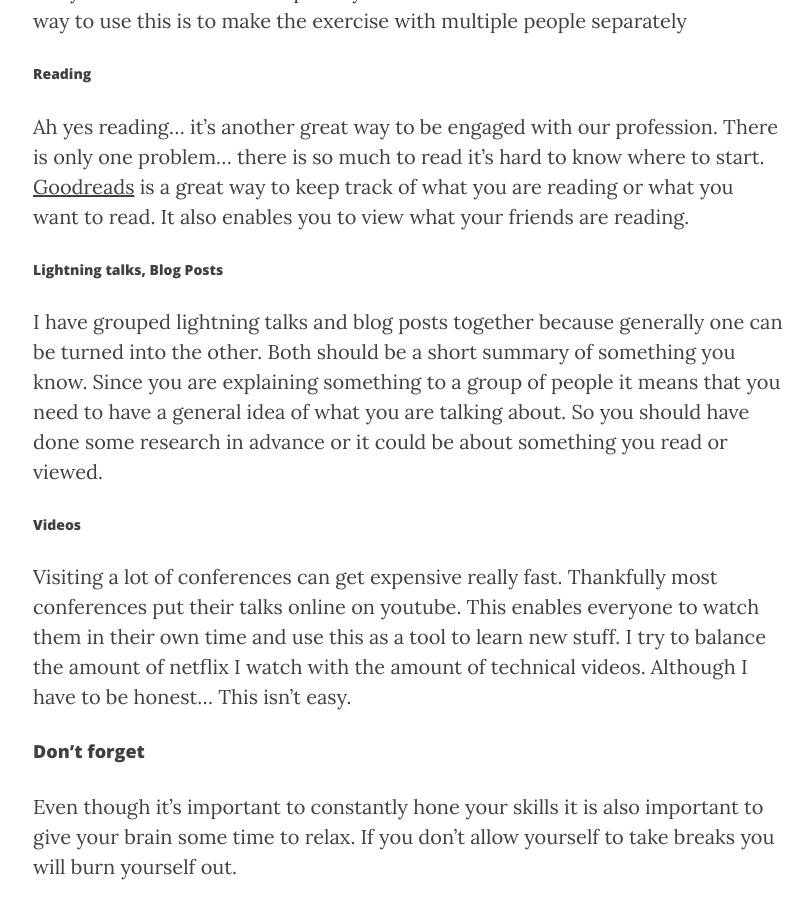
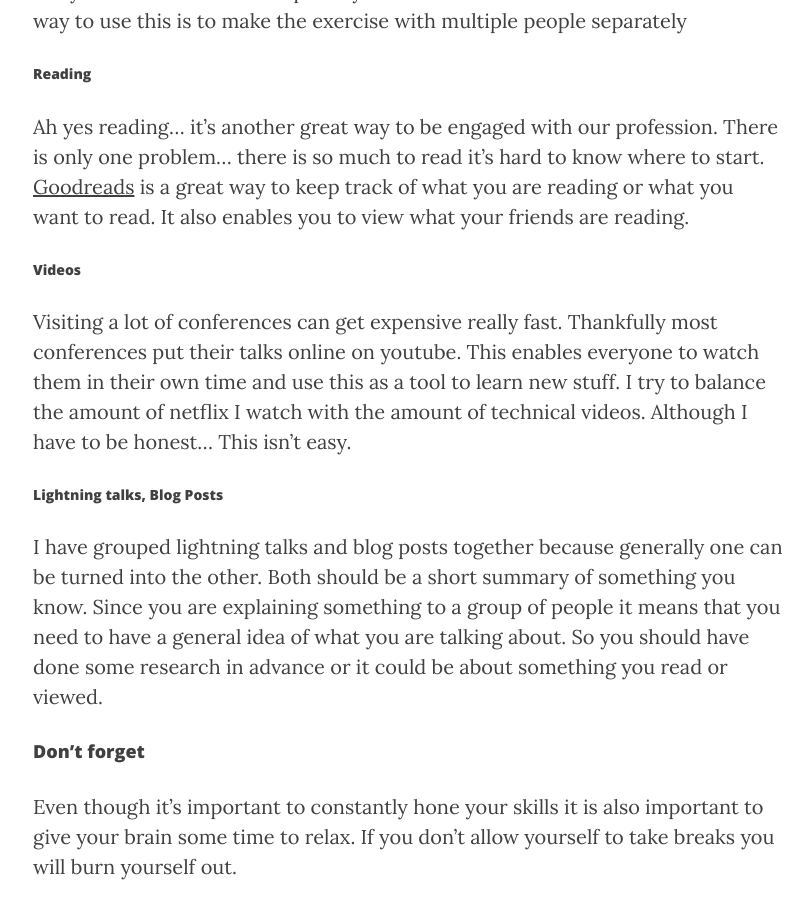
Before and after one commit to tripledio/tripledio.github.io, a Jekyll site: the page built from _posts/2017-10-14-Deliberate-Practice.md, in a window 1280 px wide and 900 px high, scrolled down 1697 px. Shown: the whole window, without its empty margins (232-1044 px from the left). Built offline with Jekyll 4.4.1, drawn with Linux system fonts in a browser that asks for light colours; nearby versions of some CDN libraries.

Commit message:
Change order

```diff
--- a/_posts/2017-10-14-Deliberate-Practice.md
+++ b/_posts/2017-10-14-Deliberate-Practice.md
@@ -43,15 +43,17 @@ A kata can be used for multiple things, you can use it to learn a new language b
 ##### Reading
 Ah yes reading... it's another great way to be engaged with our profession. There is only one problem... there is so much to read
 it's hard to know where to start. [Goodreads](https://goodreads.com) is a great way to keep track of what you are reading or what you want to read. It also enables you to view what your friends are reading.
-##### Lightning talks, Blog Posts
-I have grouped lightning talks and blog posts together because generally one can be turned into the other.
-Both should be a short summary of something you know. Since you are explaining something to a group of people it means that you need to have a general idea of what you are talking about.
-So you should have done some research in advance or it could be about something you read or viewed.
+
 ##### Videos
 Visiting a lot of conferences can get expensive really fast. Thankfully most conferences put their talks online on youtube.
 This enables everyone to watch them in their own time and use this as a tool to learn new stuff. I try to balance the amount of netflix
 I watch with the amount of technical videos. Although I have to be honest... This isn't easy.
 
+##### Lightning talks, Blog Posts
+I have grouped lightning talks and blog posts together because generally one can be turned into the other.
+Both should be a short summary of something you know. Since you are explaining something to a group of people it means that you need to have a general idea of what you are talking about.
+So you should have done some research in advance or it could be about something you read or viewed.
+
 
 #### Don't forget
 
```
